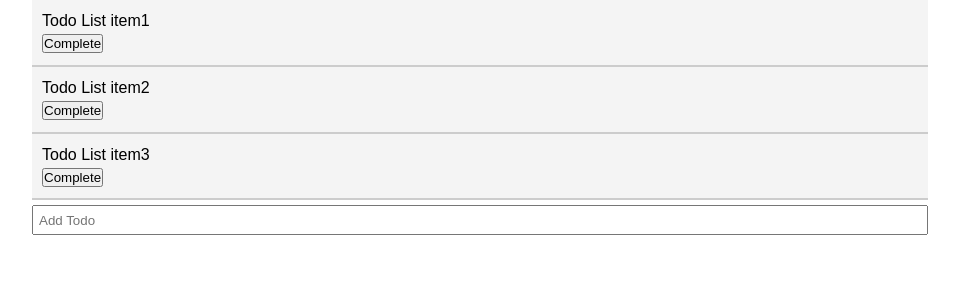
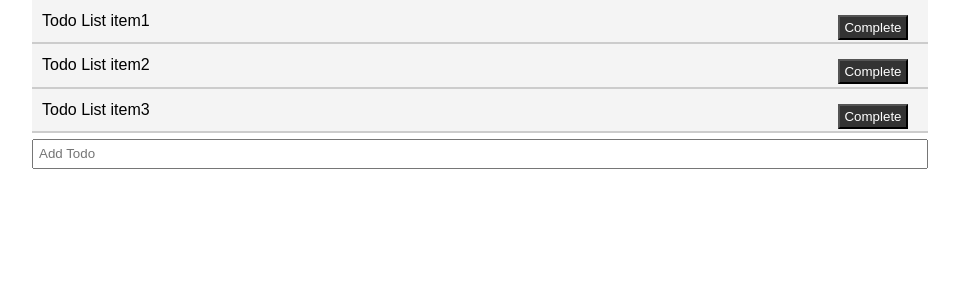
Before and after one commit to Kemosabe2911/TodoReactjs, a React (Create React App) app in the folder todohooks/: page / in a window 1280 px wide. Shown: the top 300 px of the page, without its empty margins (160-1119 px from the left). Built offline with nearby package versions, Linux system fonts and the light colour scheme.

Commit message:
Add complete todo

```diff
--- a/todohooks/src/App.css
+++ b/todohooks/src/App.css
@@ -22,12 +22,18 @@ a{
 }
 
 .btn-style{
-  background: #ff0000;
   color: #ffffff;
   border: none;
   padding: 5px 10px;
   cursor: pointer;
   float: right;
+}
+
+.btn-style button{
+  height: 25px;
+  width: 70px;
+  background: #333333;
+  color: #ffffff;
 }
 
 .todo{
--- a/todohooks/src/App.js
+++ b/todohooks/src/App.js
@@ -2,13 +2,13 @@ import React, { useState } from 'react';
 import './App.css';
 
 
-function Todo({todo, index}){
+function Todo({todo, index, completeTodo}){
   return(
-    <div className="todo" style={ {textDecoration: todo.isCompleted ? 'line-through': ''}}>
+    <div className="todo" style={{textDecoration: todo.isCompleted ? 'line-through': ''}}>
       {todo.text}
-    <div>
-        <button onClick={() => completeTodo(index)}>Complete</button>
-    </div>
+      <div className="btn-style">
+          <button onClick={() => completeTodo(index)}>Complete</button>
+      </div>
     </div>
   )
 }
```
